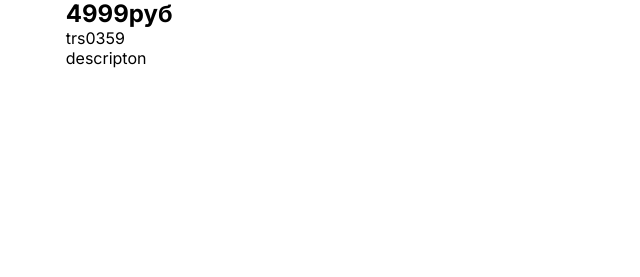
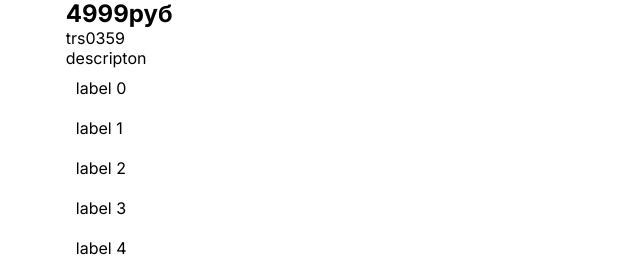
Before and after one commit to aliceberd00/lichi.github.io, a Next.js app in the folder test_lichi/: page / in a window 1280 px wide. Shown: the part 523-800 px from the top of the page, without its empty margins (319-959 px from the left). Built offline with nearby package versions, Linux system fonts and the light colour scheme.

Commit message:
добавили виртуальный скролл

```diff
--- a/test_lichi/src/pages/index.js
+++ b/test_lichi/src/pages/index.js
@@ -3,10 +3,63 @@ import Image from 'next/image'
 import { Inter } from 'next/font/google'
 import styles from '@/styles/Home.module.css'
 import {Card} from "@/components/card/Card";
+import {useEffect, useState} from "react";
+import UiVirtualScroll from "@/components/UiVirtualScroll/UiVirtualScroll";
 
 const inter = Inter({ subsets: ['latin'] })
+const callApi = (offset, limit) => {
+    return new Promise((resolve) => {
+        const items = []
+        for (let index = offset; index < offset + limit; index++) {
+            items.push('label ' + index)
+        }
+
+        setTimeout(() => {
+            resolve(items)
+        }, 2000)
+    })
+}
+
 
 export default function Home() {
+    const limit = 100
+    // количество элементов, которые мы хотим сохранить в памяти - 300
+    const buffer = limit * 3
+    // количество элементов, которые мы хотим кэшировать при загрузке нового фрагмента данных
+    const cache = buffer - limit
+    const [items, setItems] = useState([])
+    const [isLoading, setIsLoading] = useState(false)
+
+    useEffect(() => {
+        setIsLoading(true)
+        callApi(0, buffer).then((res) => {
+            setItems(res)
+            setIsLoading(false)
+        })
+    }, [])
+
+    const prevCallback = (newOffset) => {
+        setIsLoading(true)
+
+        return callApi(newOffset, limit).then((res) => {
+            const newItems = [...res, ...items.slice(0, cache)]
+            setItems(newItems)
+            setIsLoading(false)
+            return true
+        })
+    }
+
+    const nextCallback = (newOffset) => {
+        setIsLoading(true)
+
+        return callApi(newOffset, limit).then((res) => {
+            const newItems = [...items.slice(-cache), ...res]
+            setItems(newItems)
+            setIsLoading(false)
+            return true
+        })
+    }
+
   return (
     <>
       <Head>
@@ -24,6 +77,22 @@ export default function Home() {
                    img_link = "https://static.lichi.com/product/45562/d01dfa53a3149555f2561c3a30ead28c.jpg?v=0_45562.0"
              />
 
+            <UiVirtualScroll
+                buffer={buffer}
+                rowHeight={39}
+                height="50vh"
+                limit={limit}
+                onPrevCallback={prevCallback}
+                onNextCallback={nextCallback}
+            >
+                <>
+                    {items.map((item, index) => (
+                        <div style={{ padding: '10px' }}>
+                            {isLoading ? <>Loading...</> : item}
+                        </div>
+                    ))}
+                </>
+            </UiVirtualScroll>
 
         </div>
       </main>
```
